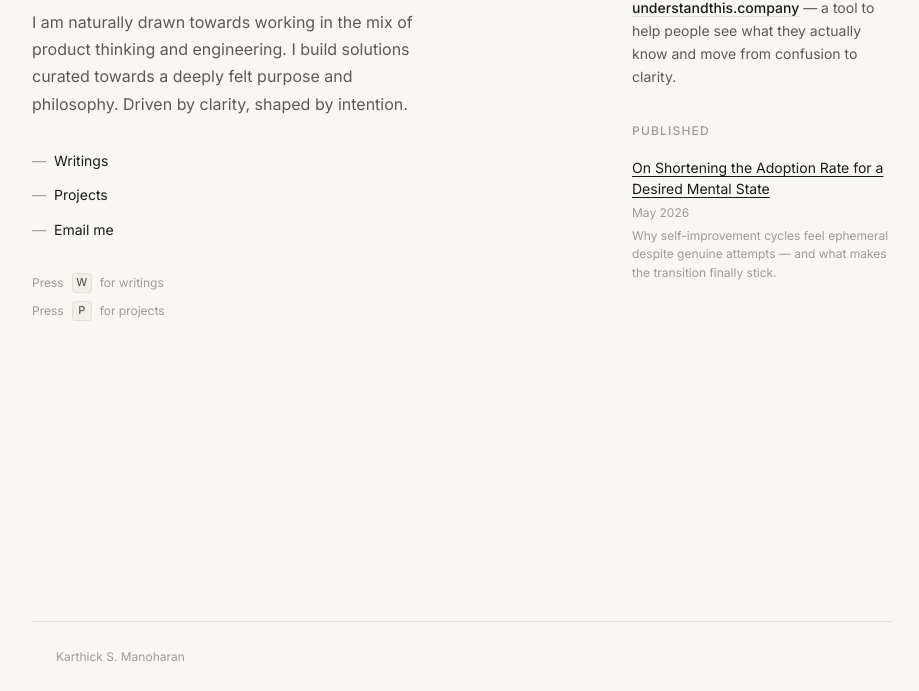
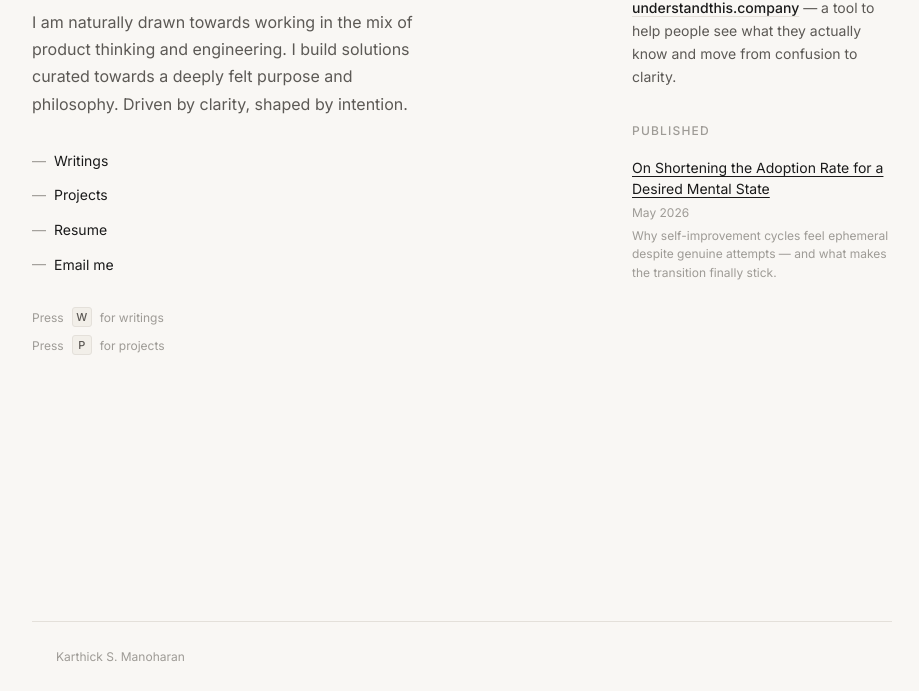
Before and after one commit to karthick-manoharan/karthick.page, a website built with Vite: page index.html in a window 1280 px wide. Shown: the part 109-800 px from the top of the page, without its empty margins (178-1097 px from the left). Built offline with nearby package versions, Linux system fonts and the light colour scheme.

Commit message:
Add resume

```diff
--- a/index.html
+++ b/index.html
@@ -31,6 +31,10 @@
             <li>
               <span class="em-dash">—</span>
               <a href="/projects/">Projects</a>
+            </li>
+            <li id="resume-entry">
+              <span class="em-dash">—</span>
+              <a href="/resume.pdf" target="_blank" rel="noopener">Resume</a>
             </li>
             <li id="email-entry">
               <span class="em-dash">—</span>
```
Also changed, not shown: 2 other files.
